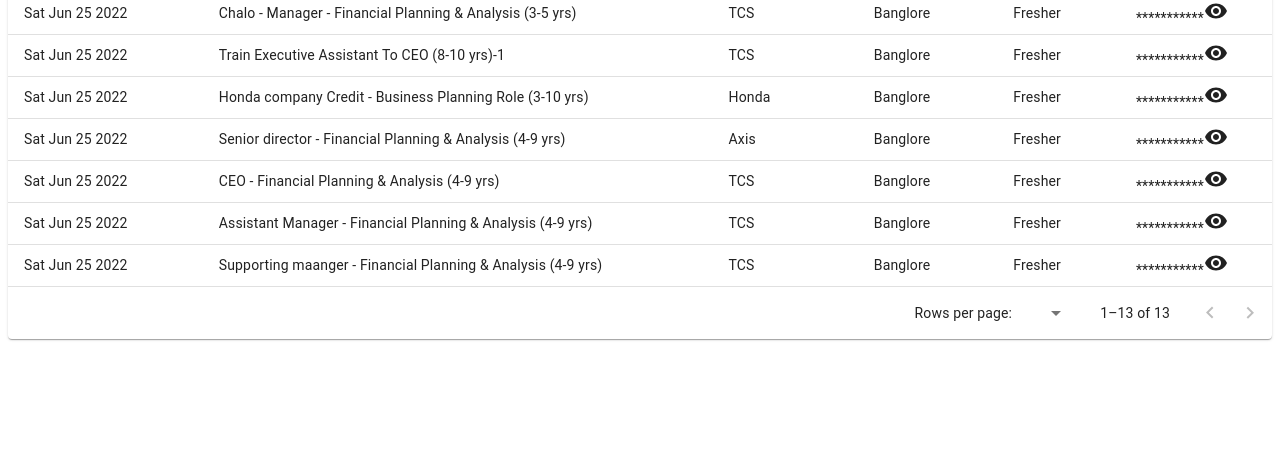
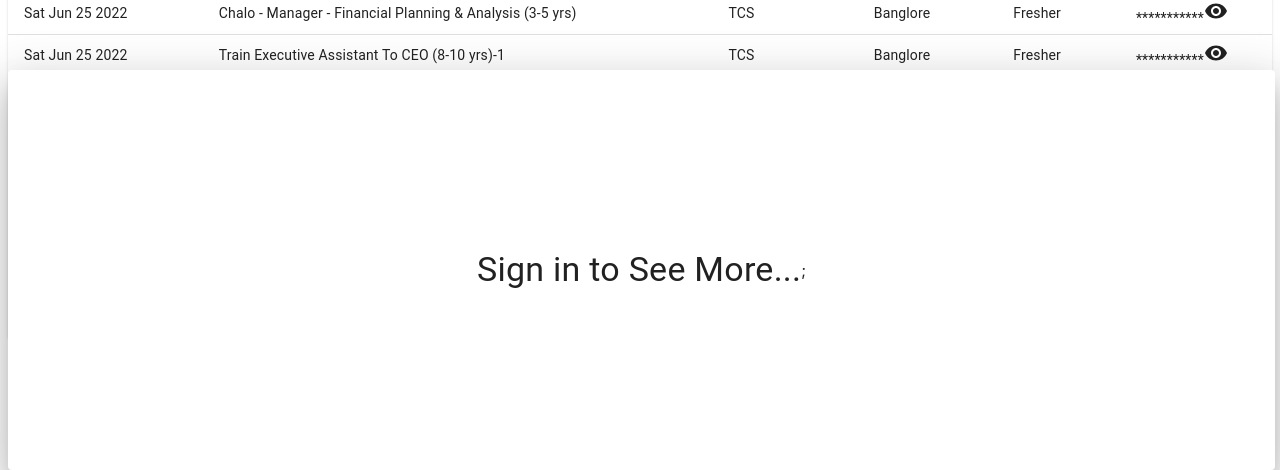
Before and after one commit to ymdahake/jobportal, a React (Create React App) app: page / in a window 1280 px wide. Shown: the part 431-901 px from the top of the page. Before the commit the page ends 800 px from the top, so only its background shows below. Built offline with nearby package versions, Linux system fonts and the light colour scheme; no server answers.

Commit message:
Added See more component

```diff
--- a/src/components/JobTable/JobTable.tsx
+++ b/src/components/JobTable/JobTable.tsx
@@ -21,6 +21,7 @@
 import {  FiltersIntialState, Option } from "../../models/Option";
 import { useContext } from "react";
 import { FilterContext } from "../../contexts/filter.context";
+import SeeMore from './../SeeMore/SeeMore';
 
 
 
@@ -313,7 +314,10 @@
           onPageChange={handleChangePage}
           onRowsPerPageChange={handleChangeRowsPerPage}
         />
+       <SeeMore/>
       </Paper>
+
+
     </Box>
   );
 }
--- /dev/null
+++ b/src/components/SeeMore/SeeMore.css
@@ -0,0 +1,10 @@
+.seeMore{
+    position: absolute;
+    height: 50%;
+    width: 99%;
+    margin-top: -21%;
+    justify-content: center;
+    align-items: center;
+    display: flex;
+    background-color: #888888;
+}
--- /dev/null
+++ b/src/components/SeeMore/SeeMore.tsx
@@ -0,0 +1,18 @@
+import { Typography } from "@mui/material";
+import Paper from "@mui/material/Paper";
+import React, { useContext } from "react";
+import "./SeeMore.css";
+import { UserContext } from "./../../contexts/user.context";
+
+export default function SeeMore() {
+
+    const { currentUser } = useContext(UserContext);
+  return (
+    !currentUser && <Paper elevation={24} className="seeMore">
+      <Typography variant="h4" component="h2">
+        Sign in to See More...
+      </Typography>
+      ;
+    </Paper>
+  );
+}
```
